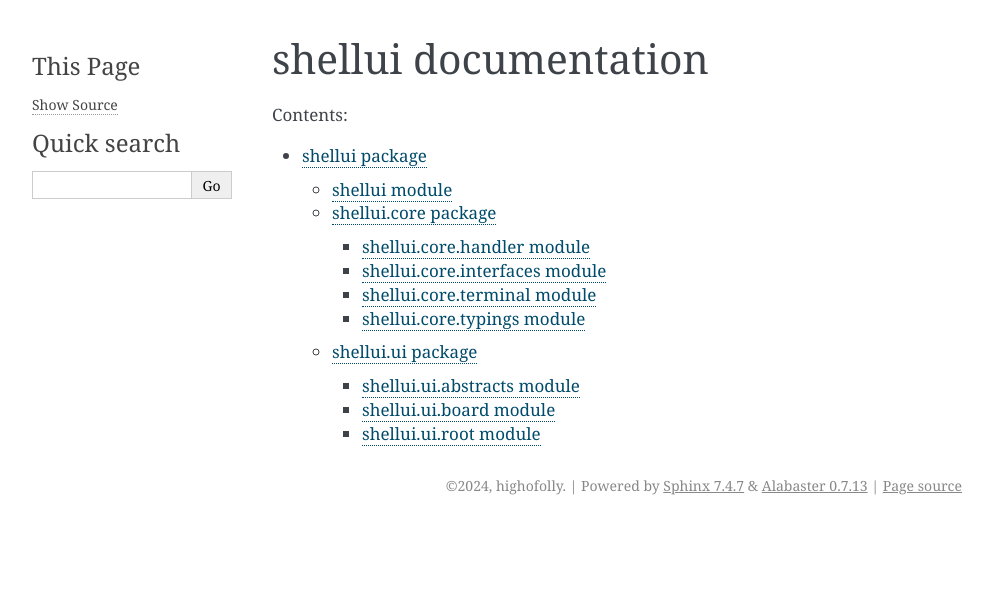
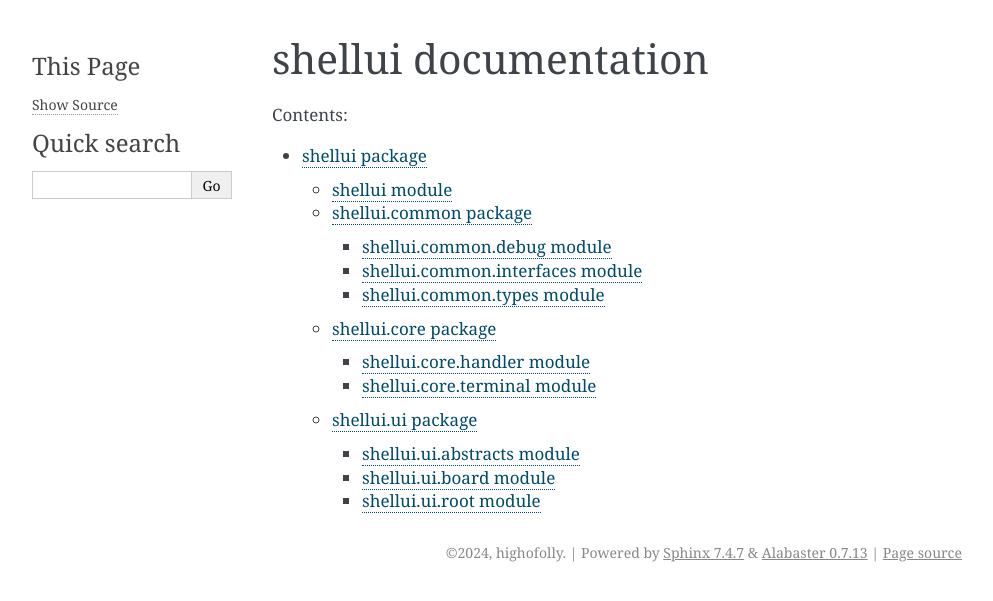
Before and after one commit to highofolly/shellui, a Sphinx documentation site: the page built from docs/source/index.rst, in a window 1280 px wide. Shown: the top 601 px of the page, without its empty margins (148-1141 px from the left). Built offline with Sphinx 7.4.7, drawn with Linux system fonts in a browser that asks for light colours.

Commit message:
docs(sphinx): update documentation

```diff
--- a/docs/source/packages.rst
+++ b/docs/source/packages.rst
@@ -5,5 +5,6 @@ shellui package
    :maxdepth: 2
 
    shellui
+   shellui.common
    shellui.core
    shellui.ui
--- /dev/null
+++ b/docs/source/shellui.common.rst
@@ -0,0 +1,26 @@
+shellui.common package
+======================
+
+shellui.common.debug module
+---------------------------
+
+.. automodule:: shellui.common.debug
+   :members:
+   :undoc-members:
+   :show-inheritance:
+
+shellui.common.interfaces module
+--------------------------------
+
+.. automodule:: shellui.common.interfaces
+   :members:
+   :undoc-members:
+   :show-inheritance:
+
+shellui.common.types module
+---------------------------
+
+.. automodule:: shellui.common.types
+   :members:
+   :undoc-members:
+   :show-inheritance:
```
Also changed, not shown: docs/source/shellui.core.rst (+0 -16 lines).
